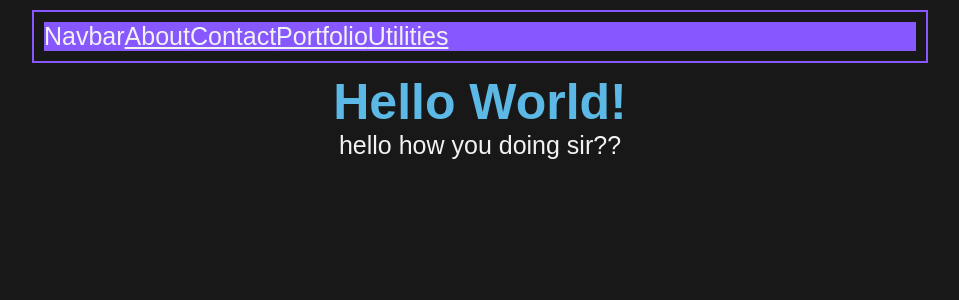
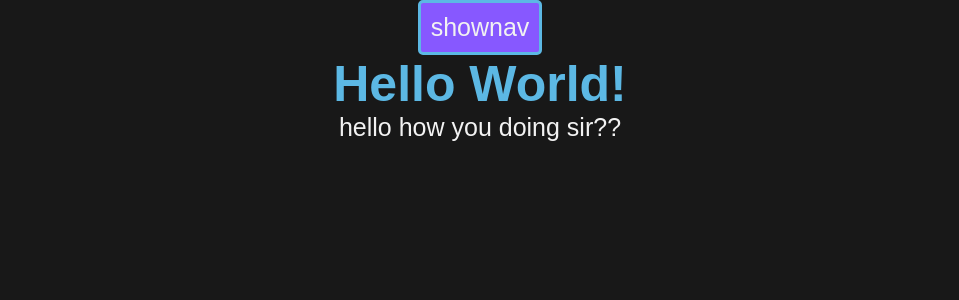
Before and after one commit to anmoljhamb/portfolio, a React (Create React App) app: page / in a window 1280 px wide. Shown: the top 300 px of the page, without its empty margins (160-1119 px from the left). Built offline with nearby package versions, Linux system fonts and the light colour scheme; a web font is replaced by a local one.

Commit message:
NavMenu button for hide, and show.

```diff
--- a/src/App.jsx
+++ b/src/App.jsx
@@ -1,7 +1,6 @@
 import "./App.scss";
-import { useContext } from "react";
-import { About, Contact, Utilities, Portfolio } from "./containers";
-import { Navbar } from "./components";
+import { useContext, useState } from "react";
+import { About, Contact, Utilities, Portfolio, Navbar } from "./containers";
 import { Route, Routes } from "react-router-dom";
 import Context from "./context/Context";
 
@@ -20,11 +19,25 @@ function App() {
      *
      */
 
-    const loading = useContext(Context).loadingState[0];
+    const context = useContext(Context);
+    const loading = context.loadingState[0];
+    const { nav, setNav } = context.navState;
     console.log(loading);
+
+    const handleOnClick = (event) => {
+        event.preventDefault();
+        setNav((val) => !val);
+    };
+
     return (
         <>
-            {!loading && <Navbar></Navbar>}
+            {!loading && (
+                <button onClick={handleOnClick}>
+                    {nav ? "hidenav" : "shownav"}
+                </button>
+            )}
+            {nav && <Navbar></Navbar>}
+            {!nav && (
                 <Routes>
                     <Route exact path="/" element={<About></About>}></Route>
                     <Route
@@ -43,6 +56,7 @@ function App() {
                         element={<Utilities></Utilities>}
                     ></Route>
                 </Routes>
+            )}
         </>
     );
 }
--- a/src/components/index.js
+++ b/src/components/index.js
@@ -1,4 +1,3 @@
-export { default as Navbar } from "./common/Navbar";
 export { default as PageLoader } from "./common/PageLoader";
 export { default as AppLoader } from "./common/AppLoader";
 export { default as IfLoading } from "./common/IfLoading";
--- a/src/components/common/Navbar.jsx
+++ b/src/containers/Navbar/Navbar.jsx
@@ -5,8 +5,10 @@ import "./Navbar.scss";
 
 const Navbar = () => {
     const setLoading = useContext(Context).loadingState[1];
+    const { setNav } = useContext(Context).navState;
     const handleOnClick = () => {
         setLoading(true);
+        setNav(false);
     };
 
     return (
--- a/src/containers/index.js
+++ b/src/containers/index.js
@@ -1,4 +1,5 @@
 export { default as About } from "./About/About";
+export { default as Navbar } from "./Navbar/Navbar";
 export { default as Contact } from "./Contact/Contact";
 export { default as Portfolio } from "./Portfolio/Portfolio";
 export { default as Utilities } from "./Utilities/Utilities";
--- a/src/context/LoadingState.jsx
+++ b/src/context/ContextHandler.jsx
@@ -3,9 +3,15 @@ import Context from "./Context";
 
 const LoadingState = (props) => {
     const [loading, setLoading] = useState(false);
+    const [nav, setNav] = useState(false);
 
     return (
-        <Context.Provider value={{ loadingState: [loading, setLoading] }}>
+        <Context.Provider
+            value={{
+                loadingState: [loading, setLoading],
+                navState: { nav, setNav },
+            }}
+        >
             {props.children}
         </Context.Provider>
     );
--- a/src/index.jsx
+++ b/src/index.jsx
@@ -3,7 +3,7 @@ import ReactDOM from "react-dom/client";
 import "./index.scss";
 import { BrowserRouter } from "react-router-dom";
 import App from "./App";
-import LoadingState from "./context/LoadingState";
+import ContextHandler from "./context/ContextHandler";
 import { AppLoader } from "./components";
 
 const root = ReactDOM.createRoot(document.getElementById("root"));
@@ -30,11 +30,11 @@ const Loading = (props) => {
 const Root = () => {
     return (
         <Loading>
-            <LoadingState>
+            <ContextHandler>
                 <BrowserRouter>
                     <App />
                 </BrowserRouter>
-            </LoadingState>
+            </ContextHandler>
         </Loading>
     );
 };
--- a/src/index.scss
+++ b/src/index.scss
@@ -4,6 +4,7 @@ $color1: #181818;
 $color2: #8758ff;
 $color3: #5cb8e4;
 $color4: #f2f2f2;
+$border_radius: 0.5rem;
 $default_font: 2.5rem;
 
 html {
@@ -65,3 +66,10 @@ section {
     justify-content: center;
     align-items: center;
 }
+
+button {
+    background-color: $color2;
+    padding: 1rem;
+    border-radius: $border_radius;
+    border: 3px solid $color3;
+}
```
Also changed, not shown: src/containers/Navbar/Navbar.scss (renamed from src/components/common/Navbar.scss). Lines whose indentation alone changed are shown as unchanged.
